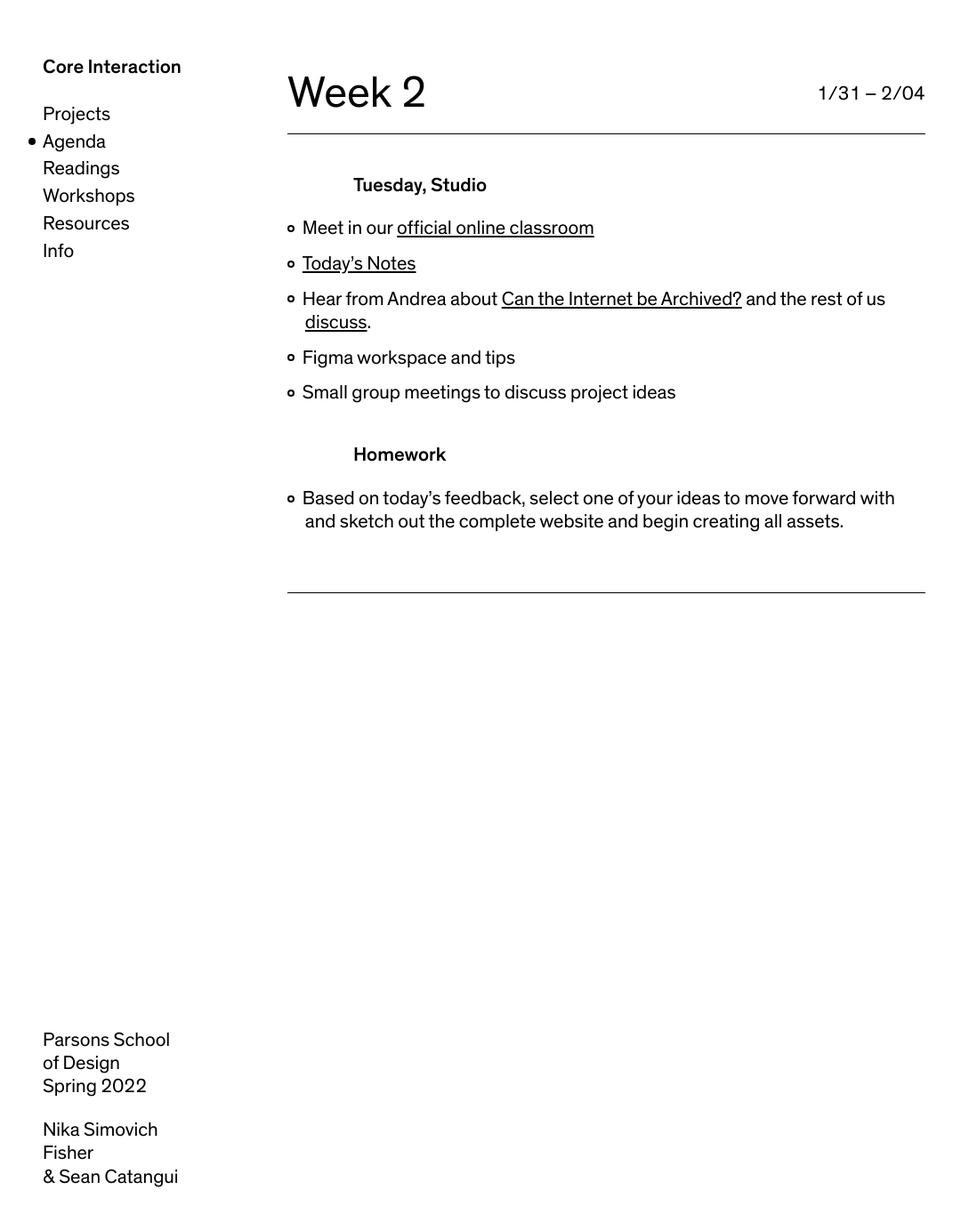
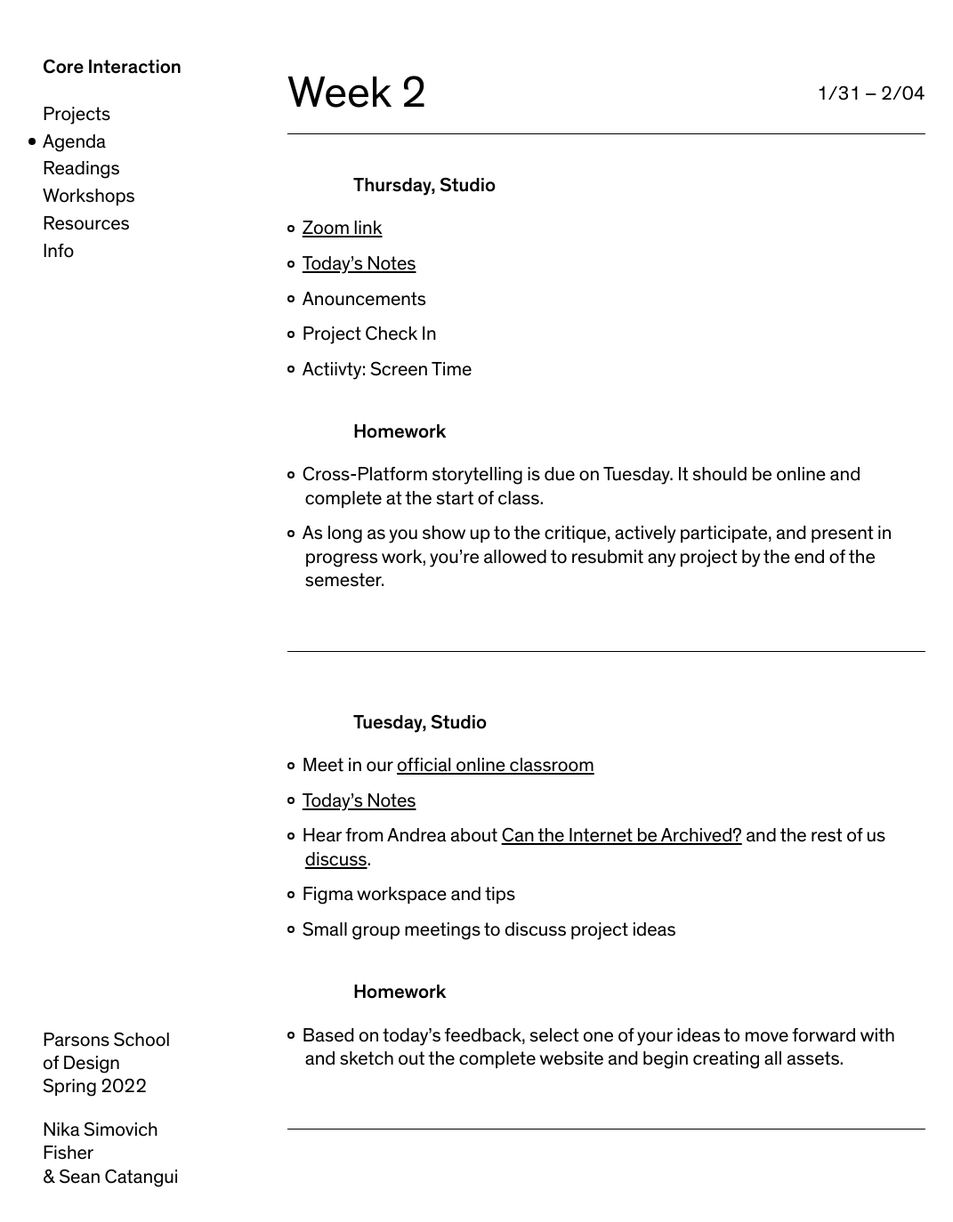
Before and after one commit to nikasimovich/cis22, a Jekyll site: the page built from _agendas/week-2.md, in a window 1280 px wide and 1396 px high. Shown: the top 1374 px of the window at 89% size, without its empty margins (12-1083 px from the left). Built offline with Jekyll 4.4.1, drawn with Linux system fonts in a browser that asks for light colours.

Commit message:
Add agenda

```diff
--- a/_agendas/week-2.md
+++ b/_agendas/week-2.md
@@ -3,6 +3,21 @@ title:            Week 2
 start_date:       2021-01-19 00:00:00 -0500
 date_range:       1/31 – 2/04
 summary:          Ideation, Figma workflow, project development
+---
+
+### Thursday, Studio
+
+- [Zoom link](https://newschool.zoom.us/my/nikafisher)
+- [Today&rsquo;s Notes](https://paper.dropbox.com/doc/S22-CI2-Week-2-Class-2-Cross-platform-Storytelling--BbOKIKhhpEE9WETTuzcqaucpAQ-8ZkST5dvuarPqMsISMA00)
+- Anouncements
+- Project Check In
+- Actiivty: Screen Time
+
+
+### Homework
+- Cross-Platform storytelling is due on Tuesday. It should be online and complete at the start of class.
+- As long as you show up to the critique, actively participate, and present in progress work, you&rsquo;re allowed to resubmit any project by the end of the semester.
+
 ---
 
 ### Tuesday, Studio
```
